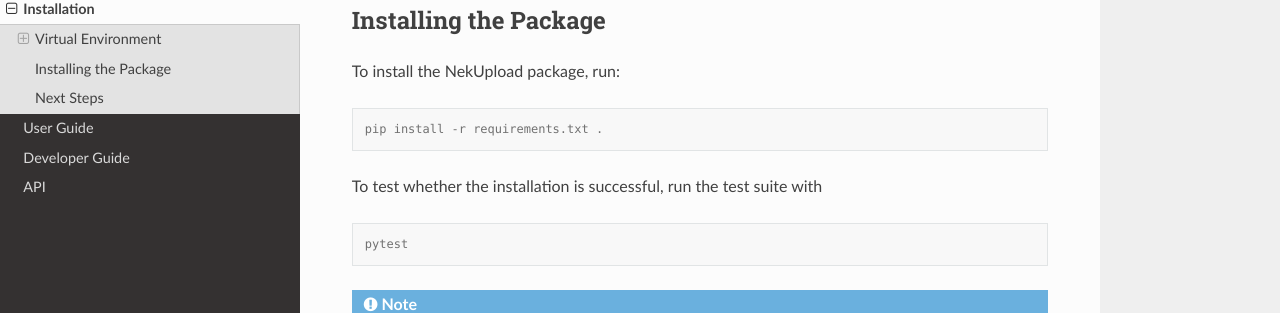
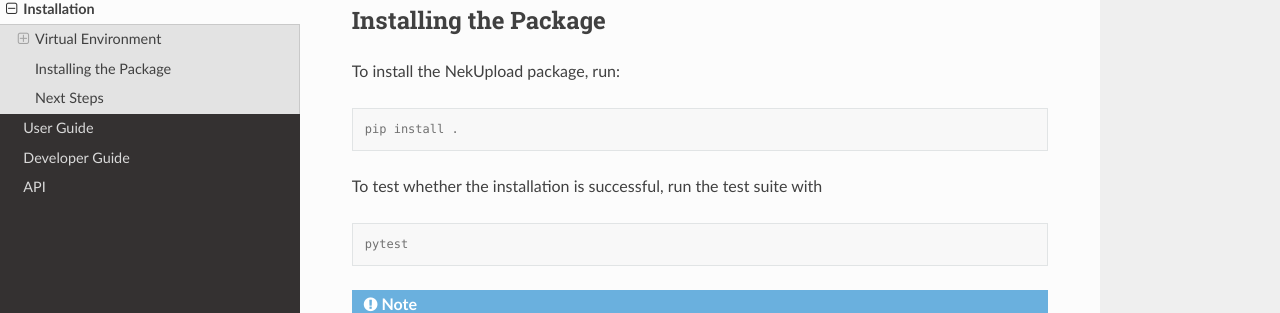
Before and after one commit to shl211/NekUpload, a Sphinx documentation site: the page built from docs/source/installation.rst, in a window 1280 px wide and 900 px high, scrolled down 795 px. Shown: the part 144-457 px from the top of the window. Built offline with Sphinx 7.4.7 and the Read the Docs theme 3.1.0, drawn with Linux system fonts in a browser that asks for light colours.

Commit message:
Update docs sphinx dependencies and update docs

```diff
--- a/docs/source/installation.rst
+++ b/docs/source/installation.rst
@@ -45,7 +45,7 @@
 
 .. code-block:: console
 
-   pip install -r requirements.txt .
+   pip install .
 
 To test whether the installation is successful, run the test suite with
 
--- a/docs/source/usage.rst
+++ b/docs/source/usage.rst
@@ -43,7 +43,7 @@
 
 .. code-block::
 
-    python3 app.py
+    nekupload
 
 .. note::
     If this fails, check that your **tkinter** version is greater than v8.5. Python installations are usually bundled with this version. To update your **tkinter** version, see `TkDocs <https://tkdocs.com/tutorial/install.html>`_ for upgrading.
--- a/pyproject.toml
+++ b/pyproject.toml
@@ -22,7 +22,9 @@
     "pytest",
     "pytest-mock",
     "memory_profiler",
-    "click"
+    "click",
+    "sphinx==8.1.3",
+    "sphinx-rtd-theme==3.0.2"
 ]
 classifiers = [
     "Development Status :: 3 - Alpha",
```
